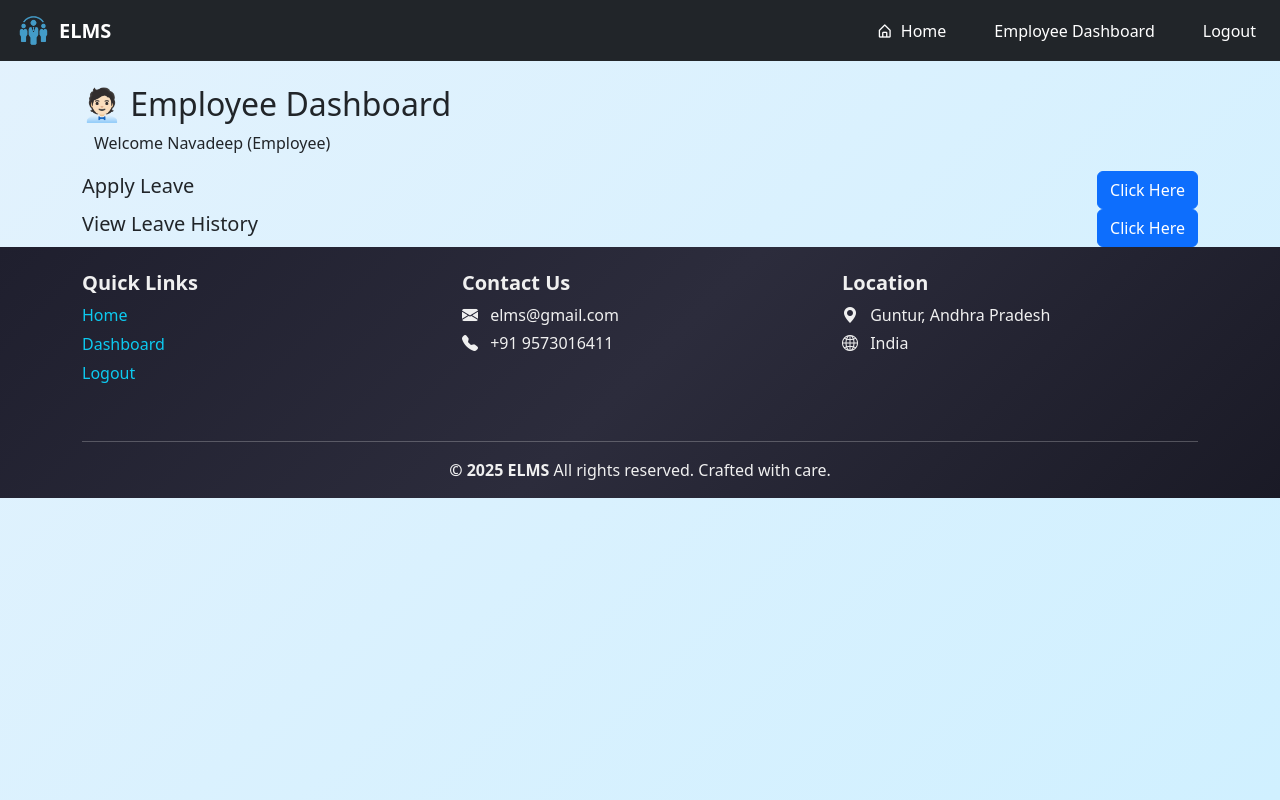
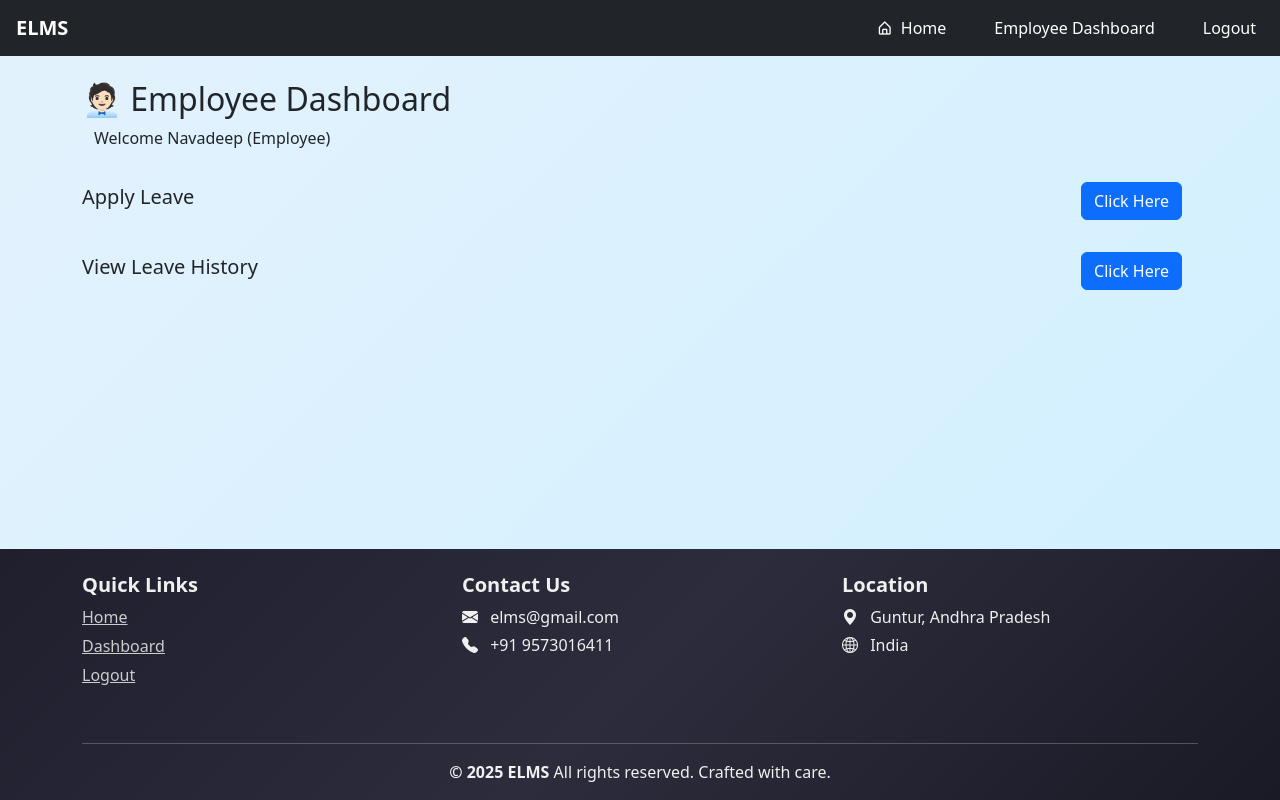
Before and after one commit to CodeByNavadeep/ELMS, a Flask app: page /dashboard/employee in a window 1280 px wide. Run offline with Flask 3, Linux system fonts and the light colour scheme; a user stored in the database is signed in; some libraries are stand-ins or nearby versions.

Commit message:
modified css

```diff
--- a/static/css/style.css
+++ b/static/css/style.css
@@ -84,12 +84,16 @@ html, body {
   transition: background-color 0.3s ease;
 }
 
+.btn-primary{
+  margin: 1rem;
+}
   @media (max-width: 768px) {
-  .btn-primary {
+  .login-btn {
     display: block;
     width: 100%;
     box-sizing: border-box;
     margin-top: 16px;
     margin-bottom: 10px;
+    margin-left: -0.1rem;
   }
 }
--- a/templates/admin_dashboard.html
+++ b/templates/admin_dashboard.html
@@ -3,6 +3,7 @@
 {% block content %}
 <div class="container mt-4 mb-4">
 <h2>👑 Admin Dashboard</h2>
+<p class="container">Welcome {{ current_user.username }} ({{ current_user.role }})</p>
 <div class="container mt-4 mb-4">
 <h4>👥 All Users</h4>
 <table class="table table-bordered mt-2 mb-4">
--- a/templates/employee_dashboard.html
+++ b/templates/employee_dashboard.html
@@ -1,10 +1,6 @@
 {% extends "base.html" %}
 
 {% block title %}Dashboard - ELMS{% endblock %}
-
-{% block extra_css %}
-<link rel="stylesheet" href="{{ url_for('static', filename='css/dashboard.css') }}">
-{% endblock %}
 
 {% block content %}
 
--- a/templates/footer.html
+++ b/templates/footer.html
@@ -10,6 +10,7 @@
     footer {
       background: linear-gradient(135deg, #1f1f2e, #2c2c3c, #1a1a26);
       color: #f0f0f0;
+      margin-top: auto;
     }
 
     .footer-link {
@@ -31,13 +32,14 @@
     }
 
     .list-unstyled a{
-      color: #0dcaf0;
+      text-decoration: underline;
     }
 
     .list-unstyled a:hover,
     .list-unstyled a:active
     {
-      color: white;
+      color: #0dcaf0;
+      text-decoration: none;
     }
 
   </style>
--- a/templates/home.html
+++ b/templates/home.html
@@ -7,7 +7,7 @@ content %}
     url_for('employee_dashboard') if current_user.role == 'Employee'
     else url_for('manager_dashboard') if current_user.role == 'Manager'
     else url_for('admin_dashboard')
-}}"class="btn-style animation mt-3">Get Started</a>
+}}"class="btn-style mt-3">Get Started</a>
 
 
 </section>
--- a/templates/login.html
+++ b/templates/login.html
@@ -13,7 +13,7 @@
             <label>Password</label>
             <input type="password" class="form-control" name="password" required>
         </div>
-        <button type="submit" class="btn btn-primary">Login</button>
+        <button type="submit" class="btn btn-primary login-btn">Login</button>
         <p>Don't have an account? <a href="{{ url_for('register') }}">Register here</a>.</p>
     </form>
 </div>
--- a/templates/manager_dashboard.html
+++ b/templates/manager_dashboard.html
@@ -4,7 +4,8 @@
 
 {% block content %}
 <div class="container mt-4">
-<h2 class="mb-4">🧑🏻‍💼 Manager Dashboard</h2>
+<h2>🧑🏻‍💼 Manager Dashboard</h2>
+<p class="container">Welcome {{ current_user.username }} ({{ current_user.role }})</p>
 <div class="container">
 <h5>Filter by 🔽</h5>
 
--- a/templates/navbar.html
+++ b/templates/navbar.html
@@ -47,7 +47,7 @@
     <!-- Navbar -->
     <nav class="navbar navbar-expand-lg navbar-dark bg-dark px-3">
       <a class="navbar-brand d-flex align-items-center" href="/">
-        <img src="static\images\empLogo2-removebg-preview.png" width="35" height="35" alt="Logo" class="me-2" >
+        <!--<img src="static\images\empLogo2-removebg-preview.png" width="35" height="35" alt="Logo" class="me-2" >-->
         <span class="fw-bold fs-5">ELMS</span>
       </a>
 
--- a/templates/register.html
+++ b/templates/register.html
@@ -11,7 +11,7 @@
         <div class="mb-3">{{ form.confirm_password.label }} {{ form.confirm_password(class="form-control") }}</div>
         <div class="mb-3">{{ form.role.label }} {{ form.role(class="form-select") }}</div>
 
-        {{ form.submit(class="btn btn-primary") }}
+        {{ form.submit(class="btn btn-primary login-btn") }}
         <p>Already have an account? <a href="{{ url_for('login') }}">Log In here</a>.</p>
     </form>
 </div>
```
Also changed, not shown: static/images/empLogo-removebg-preview.png (deleted).
